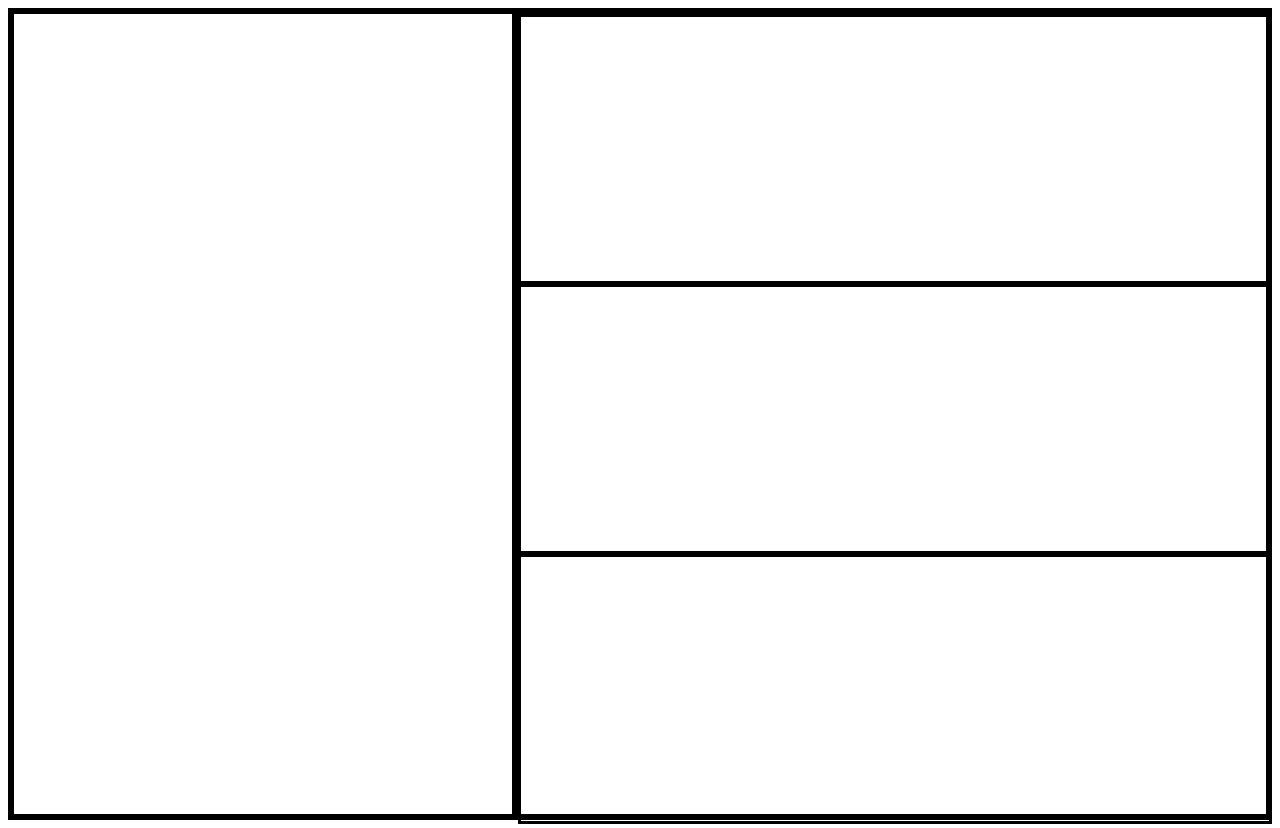
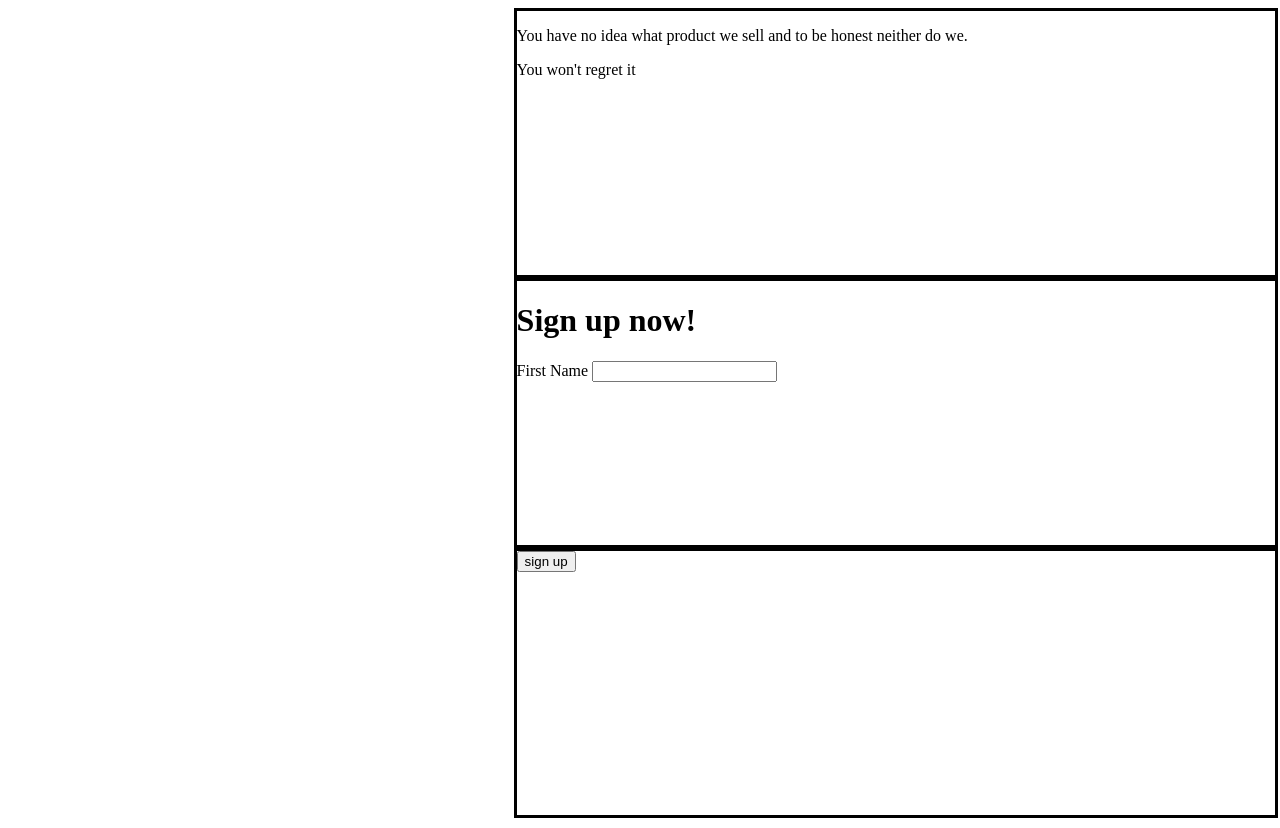
Before and after one commit to JordanJacobson1996/signuppage, a plain HTML site: page index.html in a window 1280 px wide. Drawn offline with Linux system fonts and the light colour scheme.

Commit message:
Started building the structure of the page, especially the content div wqhich will house the form

```diff
--- a/index.html
+++ b/index.html
@@ -13,13 +13,24 @@
     </div>
     <div class = "content">
         <div class = "contentDiv" id = "introText">
-
+            <p>You have no idea what product we sell and to be honest neither do we.</p>
+            <p>You won't regret it</p>
         </div>
         <div class = "contentDiv" id="formDiv">
+            <div id = "formHeader">
+                <h1>Sign up now!</h1>
+            </div>
+            <div class = "signUpForm">
+                <form>
+                    <label for="firstName">First Name</label>
+                    <input type="text" id = "firstName">
 
+
+                </form>
+            </div>
         </div>
         <div class = "contentDiv" id="signUp">
-
+            <button>sign up</button>
         </div>
     </div>
 </body>
--- a/styles.css
+++ b/styles.css
@@ -1,16 +1,13 @@
 body {
-    border-style: solid;
     display: flex;
 }
 
 .display {
-    border-style: solid;
     height: 100vh;
     width: 40vw;
 }
 
 .content {
-    border-style: solid;
     height: 100vh;
     width: 60vw;
 }
```
